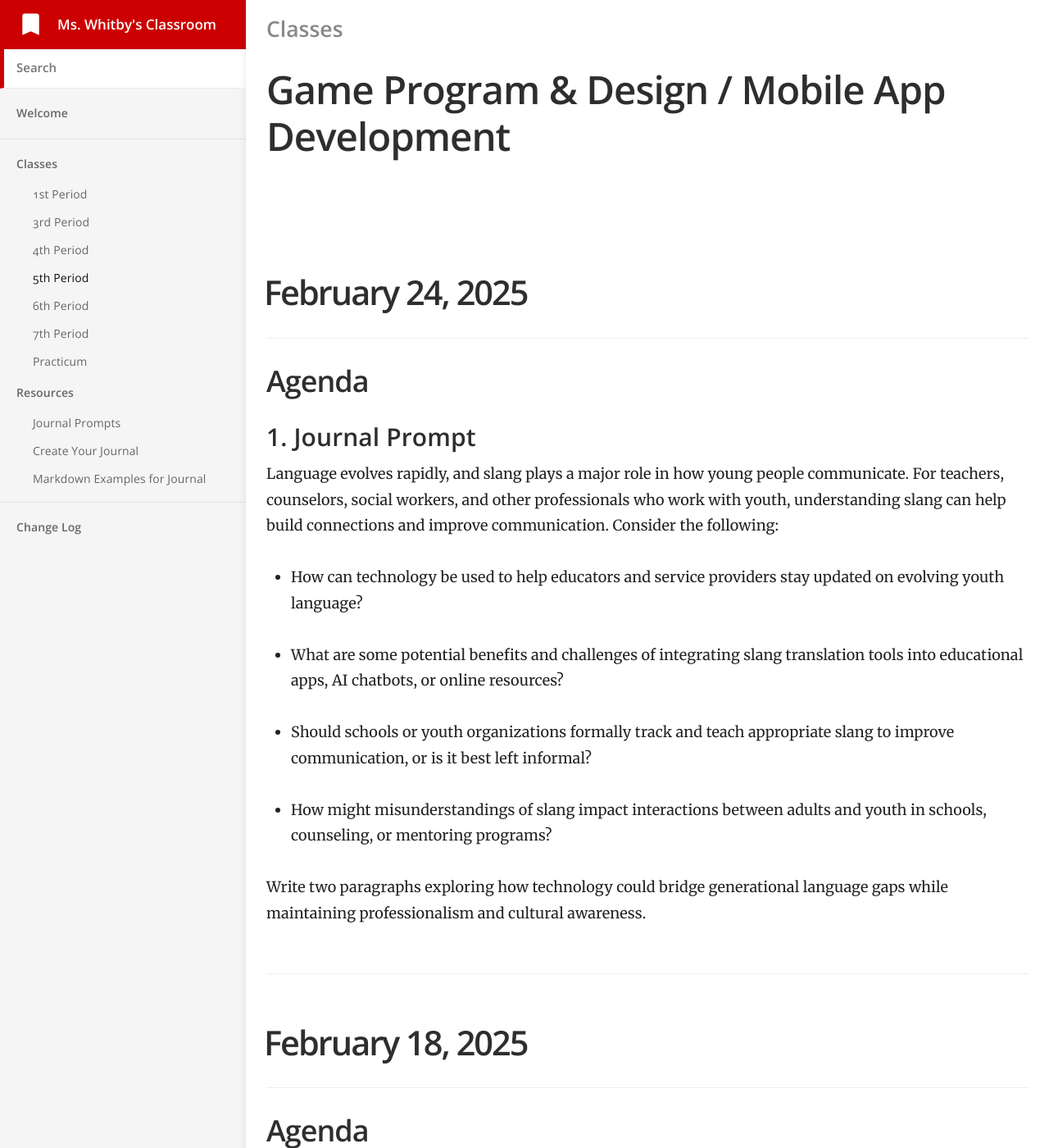
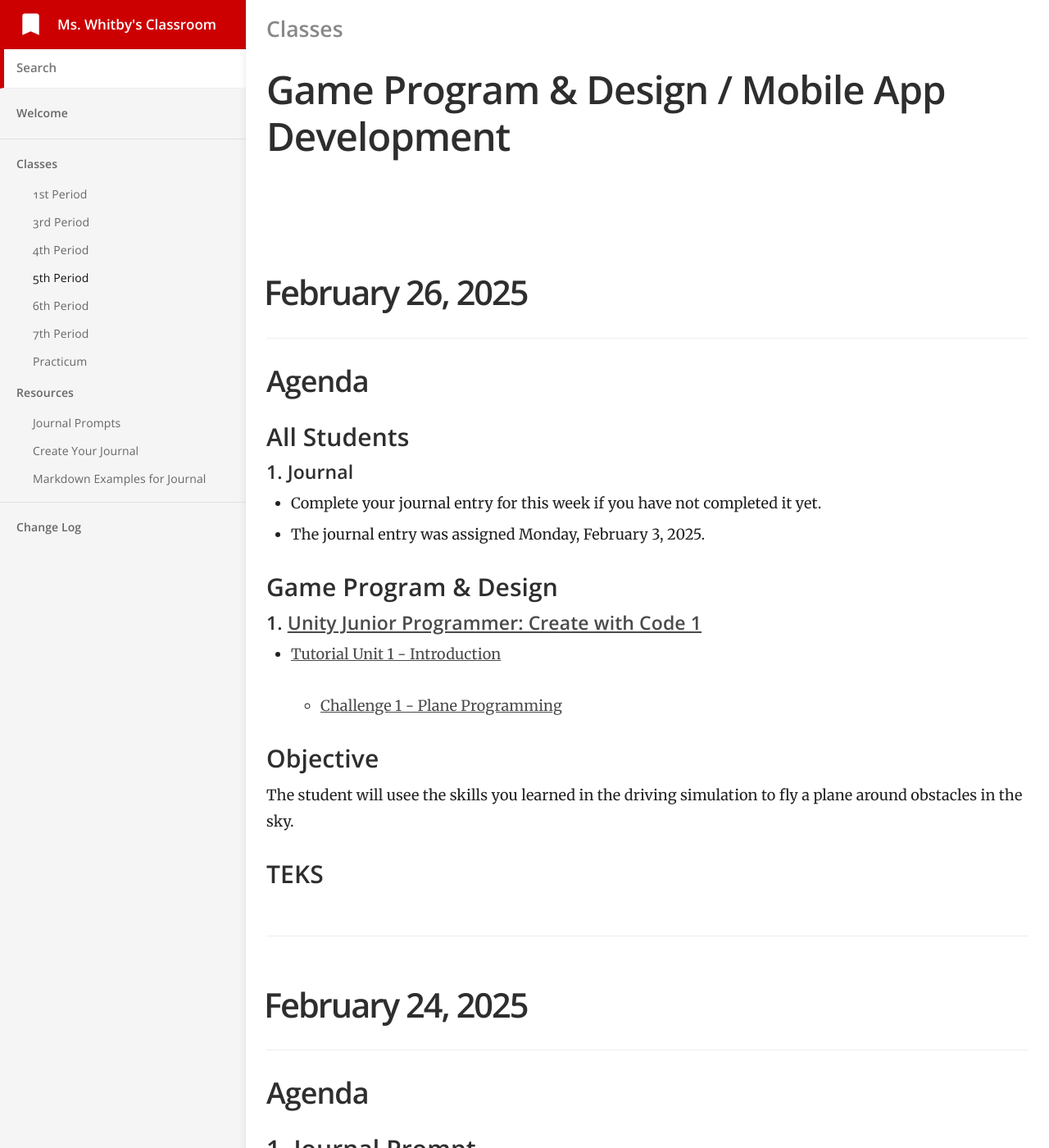
Before and after one commit to mswhitby/classroom, a Jekyll site: the page built from _docs/classes/5th.md, in a window 1280 px wide and 1400 px high. Shown: the whole window at 82% size. Built offline with Jekyll 4.4.1, drawn with Linux system fonts in a browser that asks for light colours.

Commit message:
Updated lessons

```diff
--- a/_docs/classes/5th.md
+++ b/_docs/classes/5th.md
@@ -4,6 +4,35 @@ subtitle: Game Program & Design / Mobile App Development
 category: Classes
 order: 4
 ---
+
+# February 26, 2025
+
+## Agenda
+
+### All Students
+
+#### 1. Journal
+
+- Complete your journal entry for this week if you have not completed it yet.
+- The journal entry was assigned Monday, February 3, 2025.
+
+### Game Program & Design
+
+#### 1. [Unity Junior Programmer: Create with Code 1](https://learn.unity.com/mission/programming-basics?pathwayId=5f7e17e1edbc2a5ec21a20af)
+
+- [Tutorial Unit 1 - Introduction](https://learn.unity.com/tutorial/unit-1-introduction?uv=2022.3&pathwayId=5f7e17e1edbc2a5ec21a20af&missionId=5f71fe63edbc2a00200e9de0&projectId=5caccdfbedbc2a3cef0efe63#)
+
+    - [Challenge 1 - Plane Programming](https://learn.unity.com/tutorial/challenge-1-steer-a-plane-through-obstacles-in-the-sky?uv=2022.3&pathwayId=5f7e17e1edbc2a5ec21a20af&missionId=5f71fe63edbc2a00200e9de0&projectId=5caccdfbedbc2a3cef0efe63)
+
+
+### Objective
+
+The student will usee the skills you learned in the driving simulation to fly a plane around obstacles in the sky.
+
+### TEKS
+
+
+----
 
 # February 24, 2025
 
```
